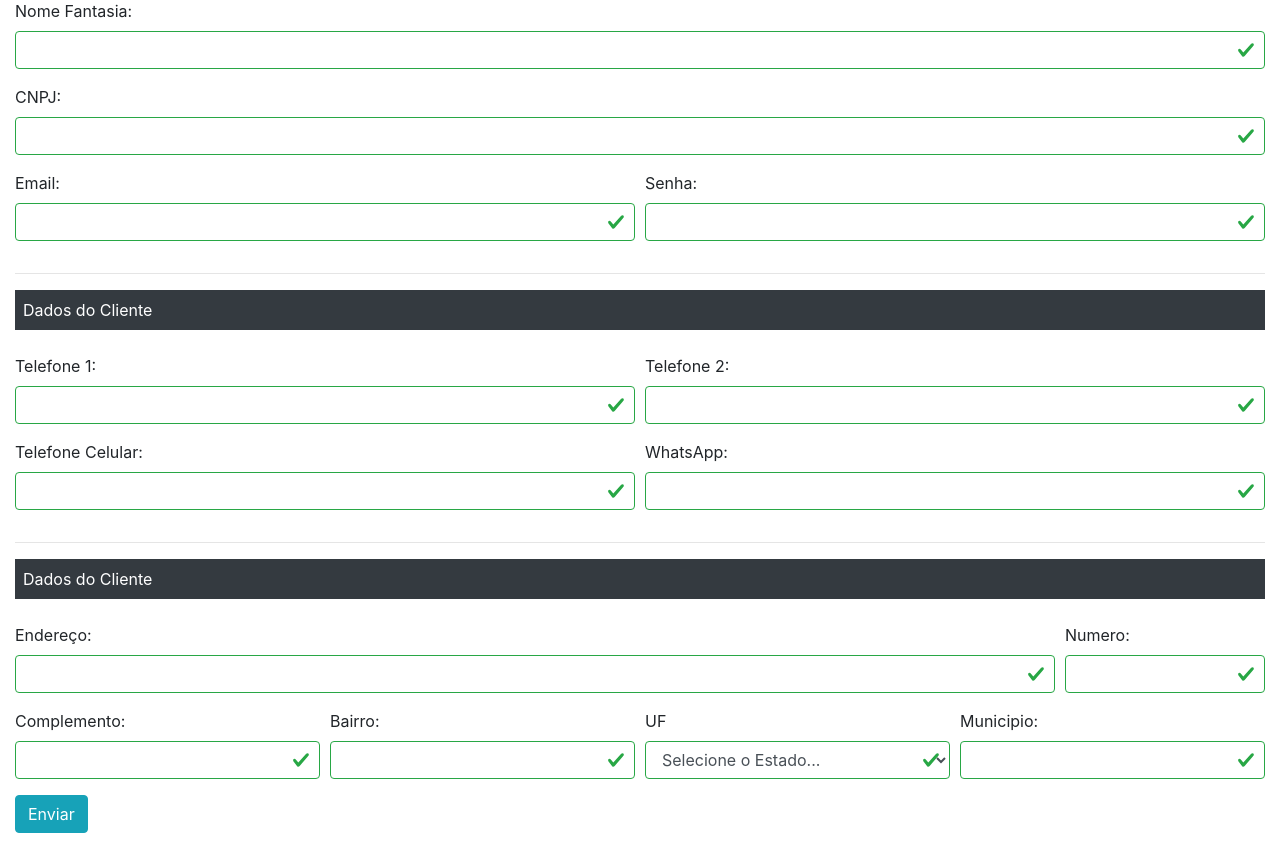
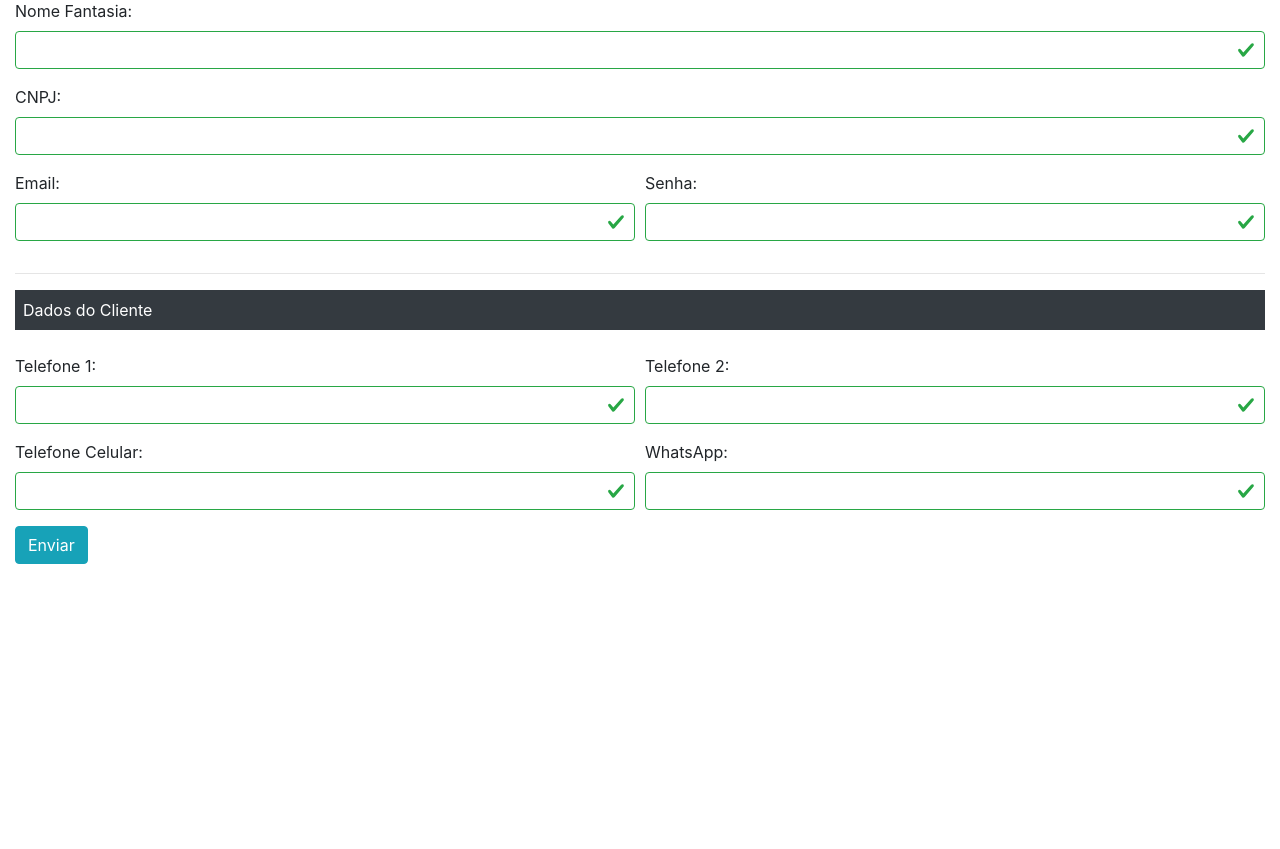
Before and after one commit to felipefrota/TCC_PHP, a PHP site: page /DataRegister/RegisterInstitution/registerInstitution.php in a window 1280 px wide. Shown: the part 57-906 px from the top of the page. After the commit the page ends 621 px from the top, so only its background shows below. Run offline with PHP 8.4, Linux system fonts and the light colour scheme.

Commit message:
alterando banco de dados

```diff
--- a/DataRegister/RegisterInstitution/registerInstitution.php
+++ b/DataRegister/RegisterInstitution/registerInstitution.php
@@ -62,7 +62,7 @@
 
                 <div class="form-group col-md-6">
                     <label for="tel2">Telefone 2:</label>
-                    <input class="form-control" type="tel" id="tel1" placeholder="">
+                    <input class="form-control" type="tel" id="tel2" placeholder="">
                 </div>
             </div>
 
@@ -76,76 +76,6 @@
                 <div class="form-group col-md-6">
                     <label for="wpp">WhatsApp:</label>
                     <input class="form-control" type="tel" id="wpp" placeholder="">
-                </div>
-            </div>
-
-            <!---------------------------------------------------------------------------------------------------------->
-            <hr>
-            <span class="d-block p-2 bg-dark text-white">Dados do Cliente</span>
-            <br>
-            <!---------------------------------------------------------------------------------------------------------->
-
-            <div class="form-row">
-                <div class="form-group col-md-10">
-                    <label for="endereco">Endereço:</label>
-                    <input class="form-control" type="text" id="endereco" placeholder="">
-                </div>
-
-                <div class="form-group col-md-2">
-                    <label for="numero">Numero:</label>
-                    <input class="form-control" type="number" id="numero" placeholder="">
-                </div>
-            </div>
-
-
-            <div class="form-row">
-                <div class="form-group col-md-3">
-                    <label for="complemento">Complemento:</label>
-                    <input class="form-control" type="text" id="complemento" placeholder="">
-                </div>
-
-                <div class="form-group col-md-3">
-                    <label for="bairro">Bairro:</label>
-                    <input class="form-control" type="text" id="bairro" placeholder="">
-                </div>
-
-                <div class="form-group col-md-3">
-                    <label for="uf">UF</label>
-                    <select class="form-control" id="uf" required name="uf" ngModel autocomplete="off">
-                                                <option selected>Selecione o Estado...</option>
-                                                <option value="ac">Acre</option>
-                                                <option value="al">Alagoas</option>
-                                                <option value="am">Amazonas</option>
-                                                <option value="ap">Amapá</option>
-                                                <option value="ba">Bahia</option>
-                                                <option value="ce">Ceará</option>
-                                                <option value="df">Distrito Federal</option>
-                                                <option value="es">Espírito Santo</option>
-                                                <option value="go">Goiás</option>
-                                                <option value="ma">Maranhão</option>
-                                                <option value="mt">Mato Grosso</option>
-                                                <option value="ms">Mato Grosso do Sul</option>
-                                                <option value="mg">Minas Gerais</option>
-                                                <option value="pa">Pará</option>
-                                                <option value="pb">Paraíba</option>
-                                                <option value="pr">Paraná</option>
-                                                <option value="pe">Pernambuco</option>
-                                                <option value="pi">Piauí</option>
-                                                <option value="rj">Rio de Janeiro</option>
-                                                <option value="rn">Rio Grande do Norte</option>
-                                                <option value="ro">Rondônia</option>
-                                                <option value="rs">Rio Grande do Sul</option>
-                                                <option value="rr">Roraima</option>
-                                                <option value="sc">Santa Catarina</option>
-                                                <option value="se">Sergipe</option>
-                                                <option value="sp">São Paulo</option>
-                                                <option value="to">Tocantins</option>
-                                            </select>
-                </div>
-
-                <div class="form-group col-md-3">
-                    <label for="municipio">Municipio:</label>
-                    <input class="form-control" type="text" id="municipio" placeholder="">
                 </div>
             </div>
 
--- a/DataRegister/RegisterPromptuary/registerPromptuary.php
+++ b/DataRegister/RegisterPromptuary/registerPromptuary.php
@@ -43,8 +43,8 @@
                 </div>
 
                 <div class="form-group col-md-6">
-                    <label for="alerg-Remedio">Alérgico a alguma medicação?</label>
-                    <input class="form-control" type="text" id="alerg-Remedio" placeholder="Ex: Remédio, Remédio 02, Remédio 03">
+                    <label for="alergRemedio">Alérgico a alguma medicação?</label>
+                    <input class="form-control" type="text" id="alergRemedio" placeholder="Ex: Remédio, Remédio 02, Remédio 03">
                 </div>
             </div>
 
```
Also changed, not shown: tcc.sql (+59 -3 lines).
